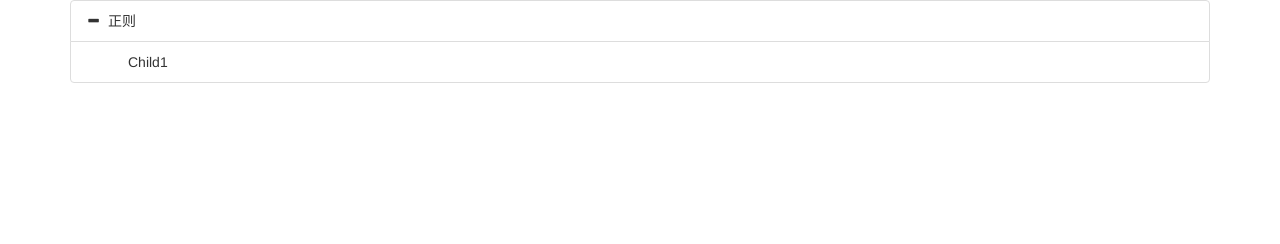
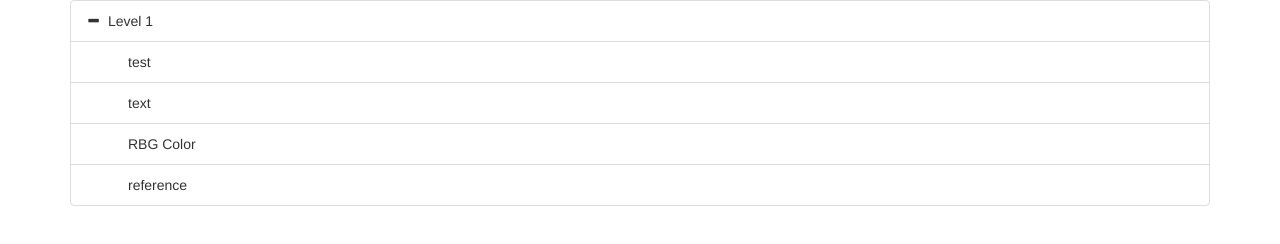
Before and after one commit to JayLu921212/PersonalCollection, a website: page src/index.html in a window 1280 px wide. Drawn offline with Linux system fonts and the light colour scheme; files that its build step writes are made by us from their sources.

Commit message:
20170525 Daily Log

```diff
--- a/src/assets/treeData.json
+++ b/src/assets/treeData.json
@@ -2,6 +2,7 @@
   "text":"正则",
   "href":"../pages/test.html",
   "node":[{
-    "text":"Child1"
+    "text":"RBG Color",
+    "href": "../pages/test.html"
   }]
 }
--- a/src/js/index.js
+++ b/src/js/index.js
@@ -6,10 +6,19 @@
     // var
     var routeTreeSource = [
         {
-            "text": "正则",
-            "href": "../pages/test.html",
+            "text": "Level 1",
             "nodes": [{
-                "text": "Child1"
+                "text": "test",
+                "href": "../pages/test.html"
+            },{
+                "text": "text",
+                "href": "../pages/issues.html"
+            },{
+                "text": "RBG Color",
+                "href": "../pages/rgb.html"
+            },{
+                "text": "reference",
+                "href": "../pages/reference.html"
             }]
         }
     ];
```
Also changed, not shown: src/pages/issues.html (added, +12 -0 lines), src/pages/reference.html (added, +10 -0 lines), src/pages/rgb.html (added, +10 -0 lines), src/pages/test.html (+7 -1 lines).
